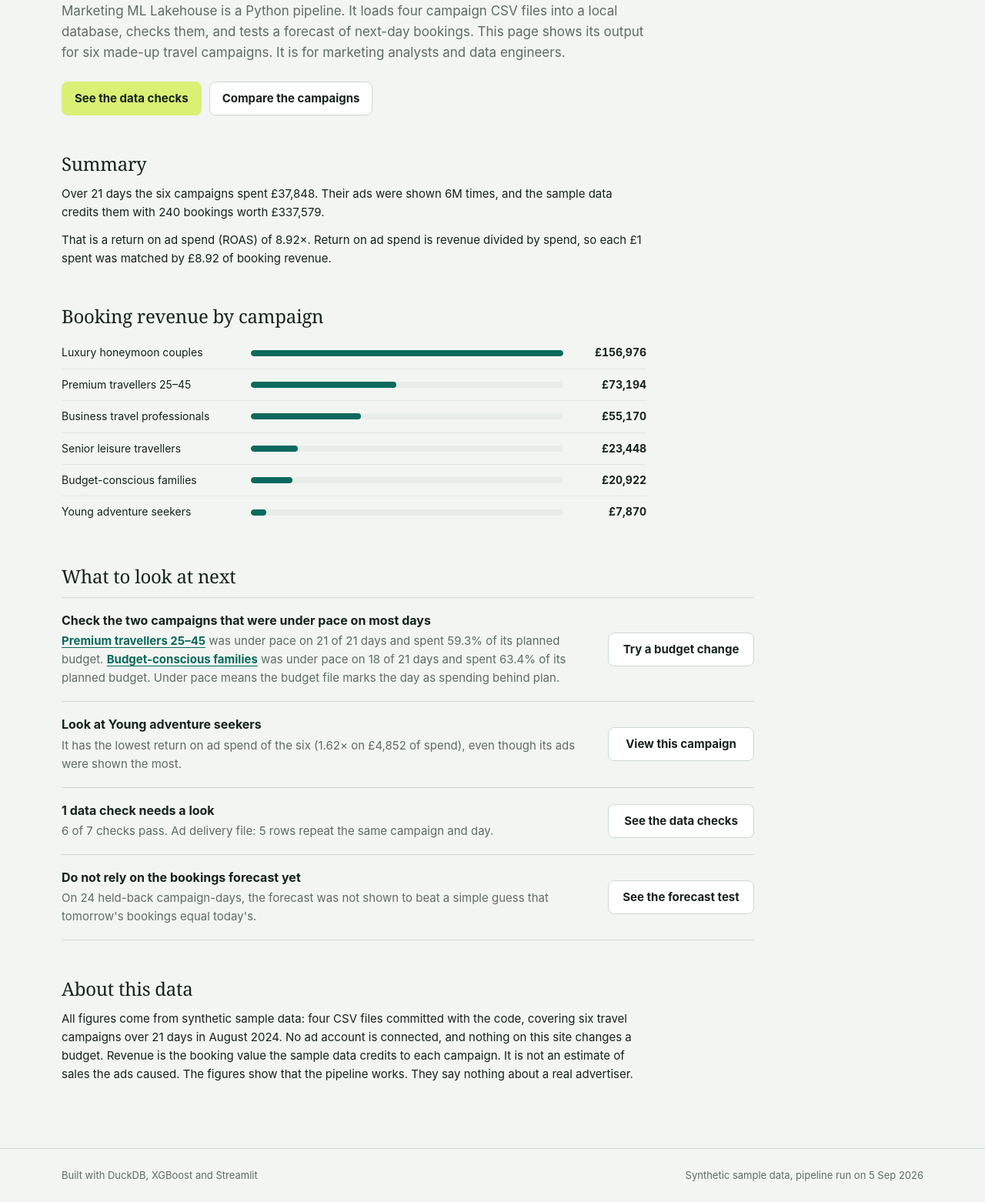
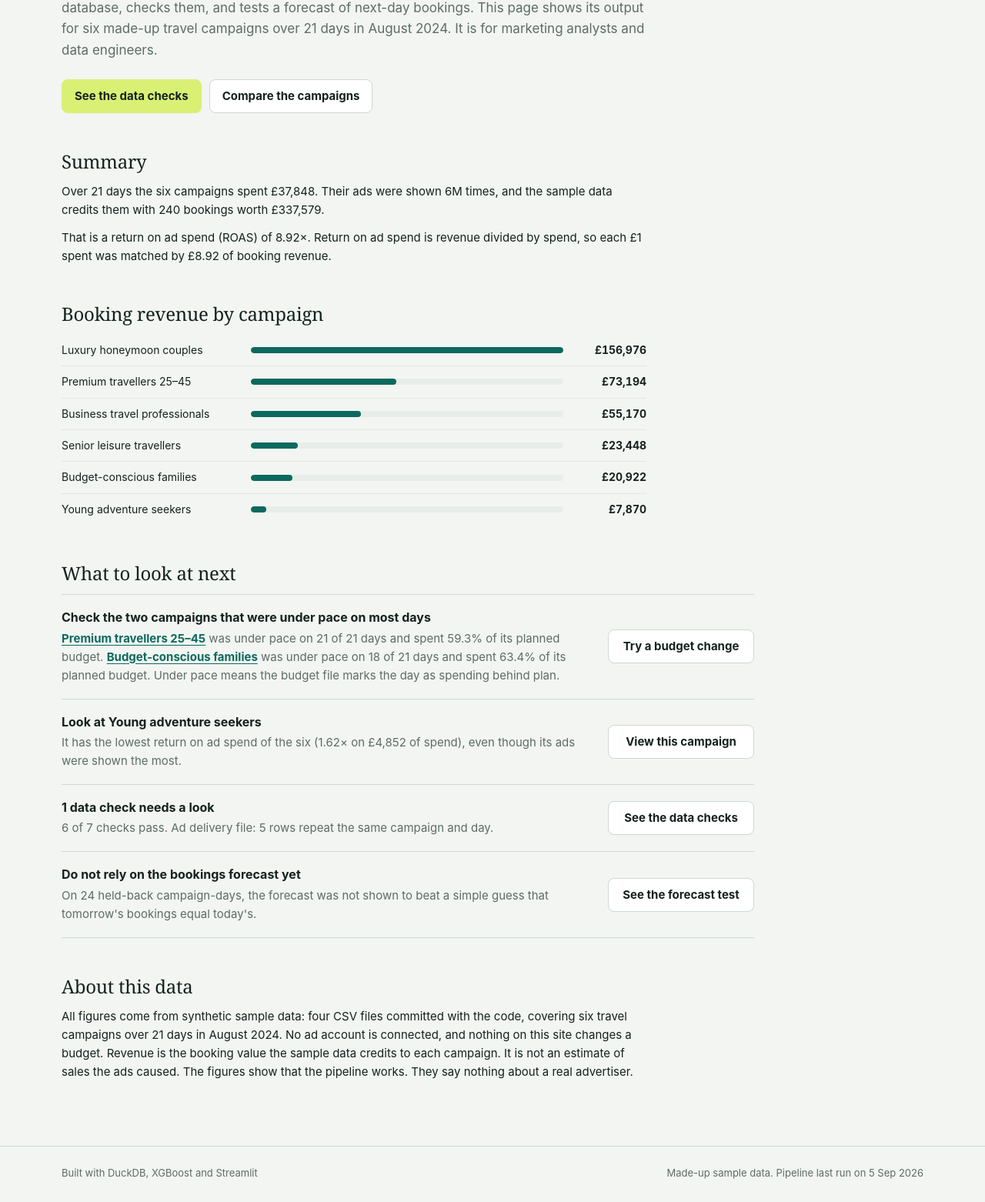
Before and after one commit to MatthewPaver/marketing-ml-lakehouse, a plain HTML site: page docs/index.html in a window 1280 px wide. Shown: the part 267-1829 px from the top of the page at 77% size. Drawn offline with Linux system fonts and the light colour scheme.

Commit message:
fix(console): fold the sample-data label into the intro
Drop the small label above the Overview heading and say the date range in
the opening sentence instead.

Co-Authored-By: Claude Opus 5.5 <noreply@anthropic.com>

```diff
--- a/docs/app.js
+++ b/docs/app.js
@@ -166,9 +166,8 @@ function overview() {
   const forecast = forecastResult();
   return `
     <section class="page-head">
-      <p class="eyebrow">Synthetic sample data · ${days} days in August 2024</p>
       <h1>Spend, revenue and data checks for six sample campaigns</h1>
-      <p class="lede">Marketing ML Lakehouse is a Python pipeline. It loads four campaign CSV files into a local database, checks them, and tests a forecast of next-day bookings. This page shows its output for six made-up travel campaigns. It is for marketing analysts and data engineers.</p>
+      <p class="lede">Marketing ML Lakehouse is a Python pipeline. It loads four campaign CSV files into a local database, checks them, and tests a forecast of next-day bookings. This page shows its output for six made-up travel campaigns over ${days} days in August 2024. It is for marketing analysts and data engineers.</p>
       <div class="actions">
         <button class="button primary" data-route-link="quality">See the data checks</button>
         <button class="button" data-route-link="campaigns">Compare the campaigns</button>
@@ -496,7 +495,7 @@ fetch("generated/evidence.json")
   .then((payload) => {
     prepareEvidence(payload);
     const footerRun = document.querySelector("#footer-run");
-    if (footerRun && payload.generated_at) footerRun.textContent = `Synthetic sample data, pipeline run on ${formatDate(payload.generated_at)}`;
+    if (footerRun && payload.generated_at) footerRun.textContent = `Made-up sample data. Pipeline last run on ${formatDate(payload.generated_at)}`;
     render();
   })
   .catch((error) => { workspace.innerHTML = `<p class="empty">The pipeline results could not be loaded: ${escapeHtml(error.message)}</p>`; });
--- a/docs/index.html
+++ b/docs/index.html
@@ -30,7 +30,7 @@
 
     <footer>
       <span>Built with DuckDB, XGBoost and Streamlit</span>
-      <span id="footer-run">Synthetic sample data for August 2024</span>
+      <span id="footer-run">Made-up sample data for August 2024</span>
     </footer>
     <script src="app.js"></script>
   </body>
```
